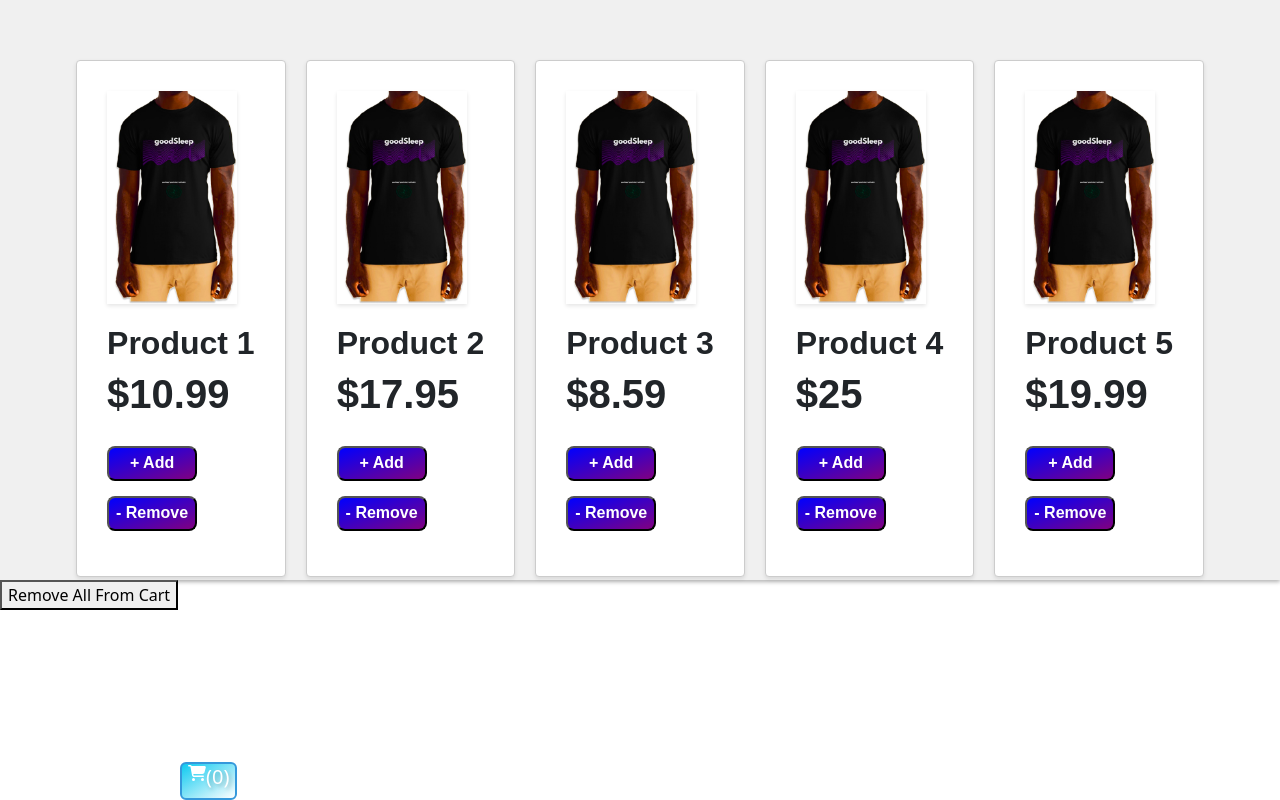
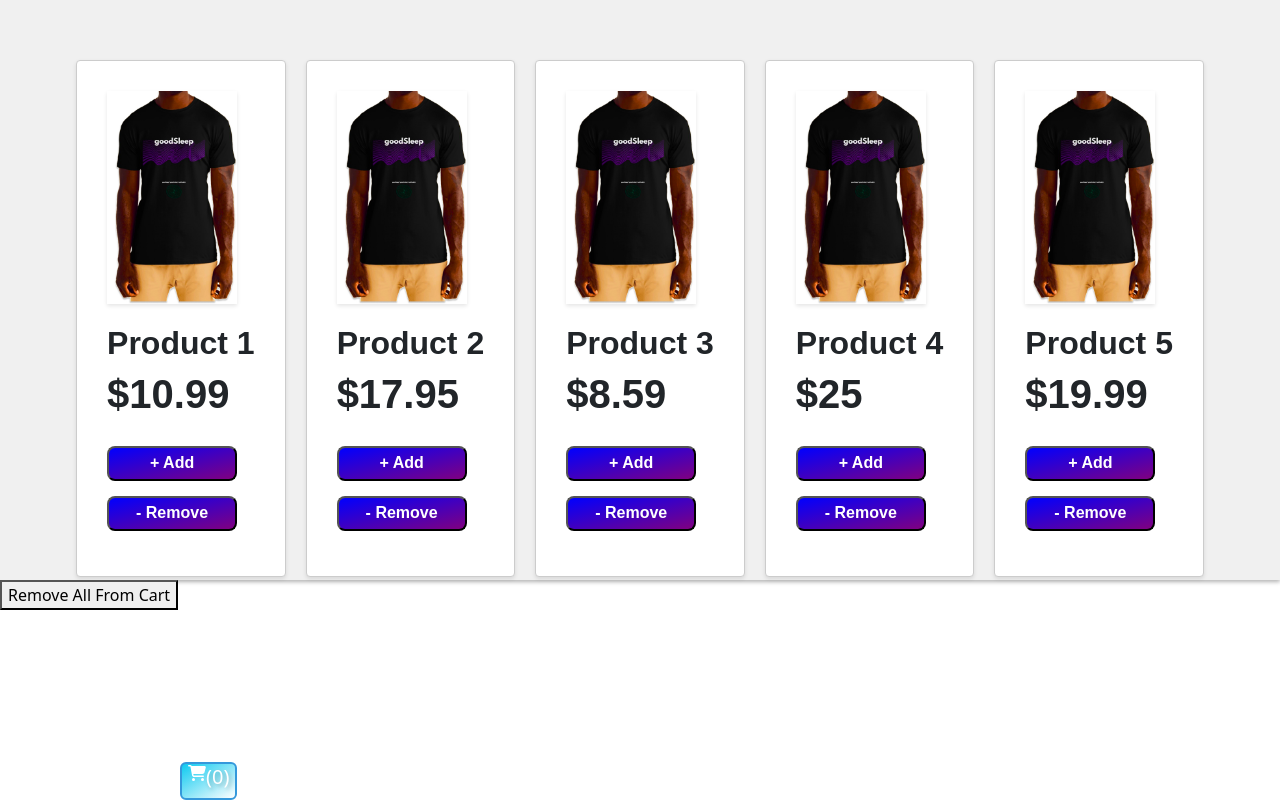
Before and after one commit to grantGCode/Shopping-Cart-Application-Frontend, a React (Create React App) app: page / in a window 1280 px wide. Built offline with nearby package versions, Linux system fonts and the light colour scheme.

Commit message:
adjust add & remove button width

```diff
--- a/src/components/styles/ProductCard.styled.js
+++ b/src/components/styles/ProductCard.styled.js
@@ -79,7 +79,7 @@ export const ButtonContainer = styled.div`
 `;
 
 export const Button = styled.button`
-    max-width: 90px;
+    max-width: 130px;
     height: 35px;
     margin-bottom: 15px;
     border-radius: 8px;
```
